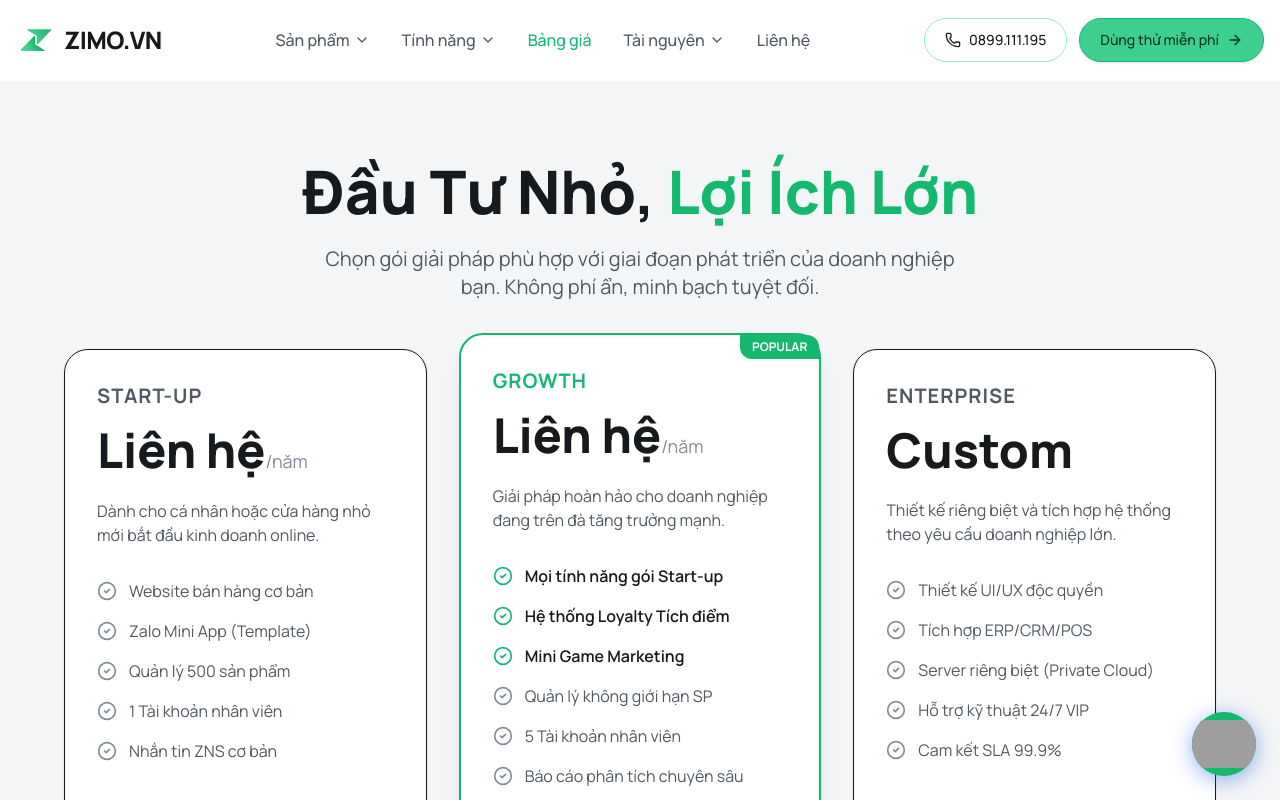
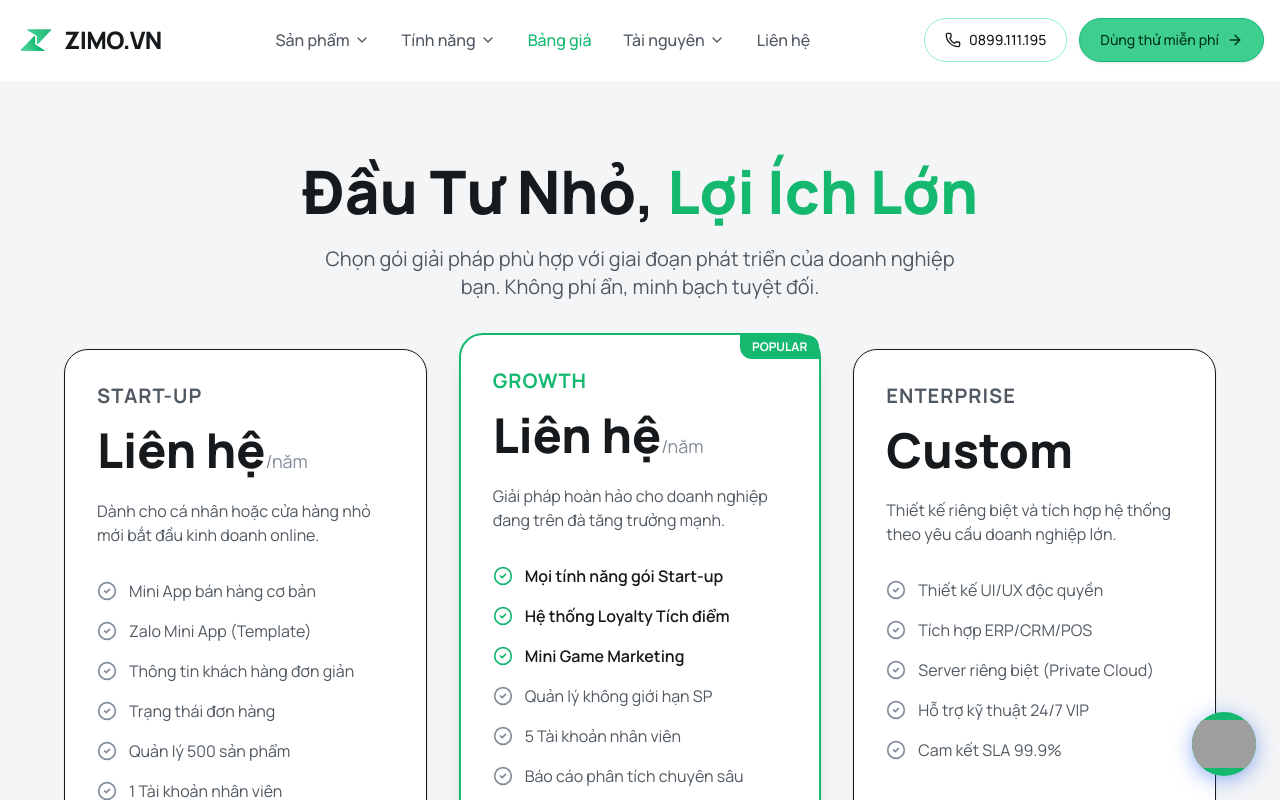
Before and after one commit to Quylk123/website, a Next.js app: page /pricing in a window 1280 px wide. Shown: the top 800 px of the page. Built offline with nearby package versions, Linux system fonts and the light colour scheme; grey boxes are pictures that could not be loaded.

Commit message:
feat: update pricing page features
- Change 'Website bán hàng cơ bản' to 'Mini App bán hàng cơ bản'
- Add 'Thông tin khách hàng đơn giản' feature
- Add 'Trạng thái đơn hàng' feature

```diff
--- a/src/app/pricing/page.tsx
+++ b/src/app/pricing/page.tsx
@@ -28,8 +28,10 @@ export default function PricingPage() {
                             <p className="text-[var(--greyscale-500)] mb-8 h-12">Dành cho cá nhân hoặc cửa hàng nhỏ mới bắt đầu kinh doanh online.</p>
 
                             <div className="flex-1 space-y-4 mb-8">
-                                <FeatureItem text="Website bán hàng cơ bản" />
+                                <FeatureItem text="Mini App bán hàng cơ bản" />
                                 <FeatureItem text="Zalo Mini App (Template)" />
+                                <FeatureItem text="Thông tin khách hàng đơn giản" />
+                                <FeatureItem text="Trạng thái đơn hàng" />
                                 <FeatureItem text="Quản lý 500 sản phẩm" />
                                 <FeatureItem text="1 Tài khoản nhân viên" />
                                 <FeatureItem text="Nhắn tin ZNS cơ bản" />
```
